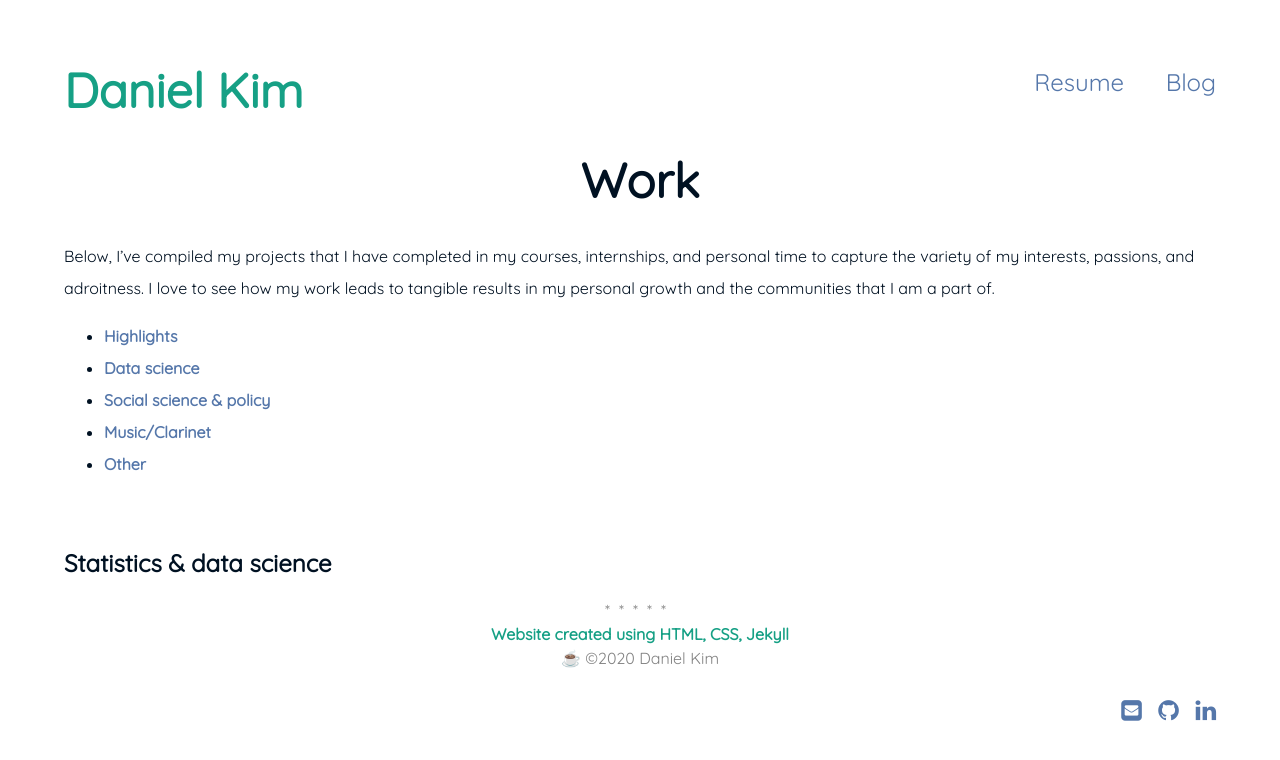
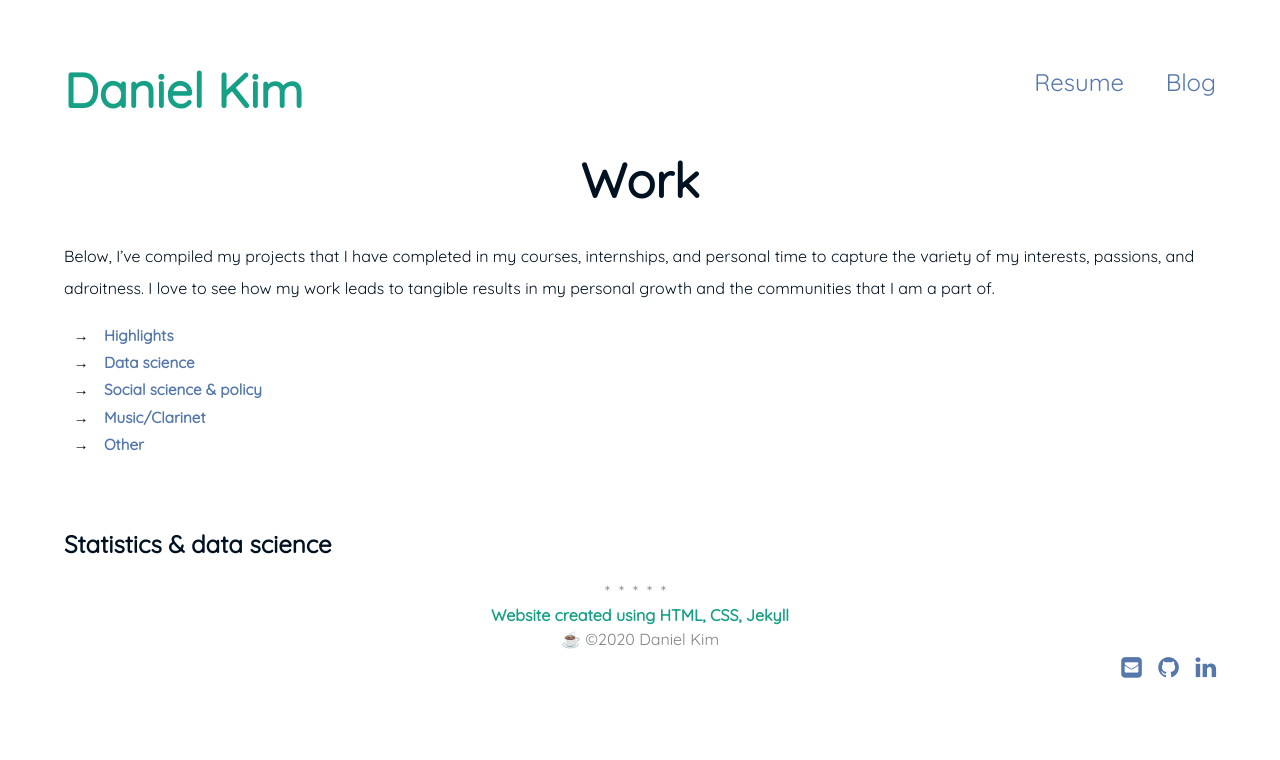
Before and after one commit to danielk56/danielk56.github.io, a Jekyll site: the page built from Work.md, in a window 1280 px wide. Shown: the top 760 px of the page. Built offline with Jekyll 4.4.1, drawn with Linux system fonts in a browser that asks for light colours.

Commit message:
Update main.css

```diff
--- a/assets/css/main.css
+++ b/assets/css/main.css
@@ -229,6 +229,175 @@
 
   }
 
+
+/* PAGE STYLES: WORK */
+
+.inline-label-now,
+.inline-label-note,
+.inline-label-github,
+.inline-label-page {
+    font-size: 90%;
+    font-weight: 600;
+    color: white;
+    border-radius: 3px;
+    padding: 1px 6px;
+    margin-right: 1px;
+    margin-left: 3px;
+    text-decoration: none;
+    transition: all 0.25s ease-in-out;
+}
+
+.inline-label-github:hover,
+.inline-label-page:hover {
+    opacity: 0.75;
+    transition: all 0.25s ease-in-out;
+}
+
+.inline-label-now {
+    margin-right: 4px;
+    background-color: var(--color-blue);
+}
+
+.inline-label-note {
+    color: black !important;
+    background-color: #eeeeee;
+}
+
+.inline-label-github {
+    background-color: #6f42c1;
+}
+
+.inline-label-page {
+    background-color: var(--color-pink);
+}
+
+/* PAGE STYLES: WORK */
+
+.inline-label-now,
+.inline-label-note,
+.inline-label-github,
+.inline-label-page {
+    font-size: 90%;
+    font-weight: 600;
+    color: white;
+    border-radius: 3px;
+    padding: 1px 6px;
+    margin-right: 1px;
+    margin-left: 3px;
+    text-decoration: none;
+    transition: all 0.25s ease-in-out;
+}
+
+.inline-label-github:hover,
+.inline-label-page:hover {
+    opacity: 0.75;
+    transition: all 0.25s ease-in-out;
+}
+
+.inline-label-now {
+    margin-right: 4px;
+    background-color: var(--color-blue);
+}
+
+.inline-label-note {
+    color: black !important;
+    background-color: #eeeeee;
+}
+
+.inline-label-github {
+    background-color: #6f42c1;
+}
+
+.inline-label-page {
+    background-color: var(--color-pink);
+}
+
+/* LISTS */
+
+ul {
+    list-style: outside none;
+    margin: 0;
+    padding: 0;
+    font-size: 95%;
+}
+
+li {
+    margin-bottom: 0.6em;
+    line-height: 1.2em;
+}
+
+ul li >,
+ol li > * {
+    padding: 0;
+    margin: 0;
+}
+
+.list-plus,
+.list-arrows {
+    padding-left: 40px;
+    margin-top: 1.5em;
+    margin-bottom: 1.5em;
+}
+
+.list-plus li,
+.list-arrows li {
+    text-indent: -2em;
+}
+
+.list-plus li:before,
+.list-arrows li:before {
+    padding-right: 1em;
+}
+
+.list-plus li:before {
+    content: "+";
+    padding-right: 1.35em;
+}
+
+.list-arrows li:before {
+    content: "→";
+}
+
+.list-bold {
+    font-weight: bold;
+}
+
+.list-bar {
+    padding-left: 0;
+    margin-top: 12px;
+    margin-bottom: 12px;
+    line-height: 2em;
+}
+
+.list-bar li {
+    display: inline;
+    padding: .25em .5em;
+    color: white;
+    text-indent: -1.3125em;
+}
+
+.list-bar.actions li {
+    background-color: var(--color-slate);
+}
+
+.list-bar.tools li {
+    background-color: var(--color-pink);
+}
+
+.list-bar.buttons li {
+    transition: all 0.25s ease-in-out;
+}
+
+.list-bar.buttons li:hover {
+    opacity: 0.5;
+    transition: all 0.25s;
+}
+
+.list-bar.buttons li a {
+    color: white;
+    text-decoration: none;
+}
+
 /* =Glitch effect, Source: http://codepen.io/bulby97/pen/fcvay *//*************************************************************/
   .glitch {
     position: relative;
```
